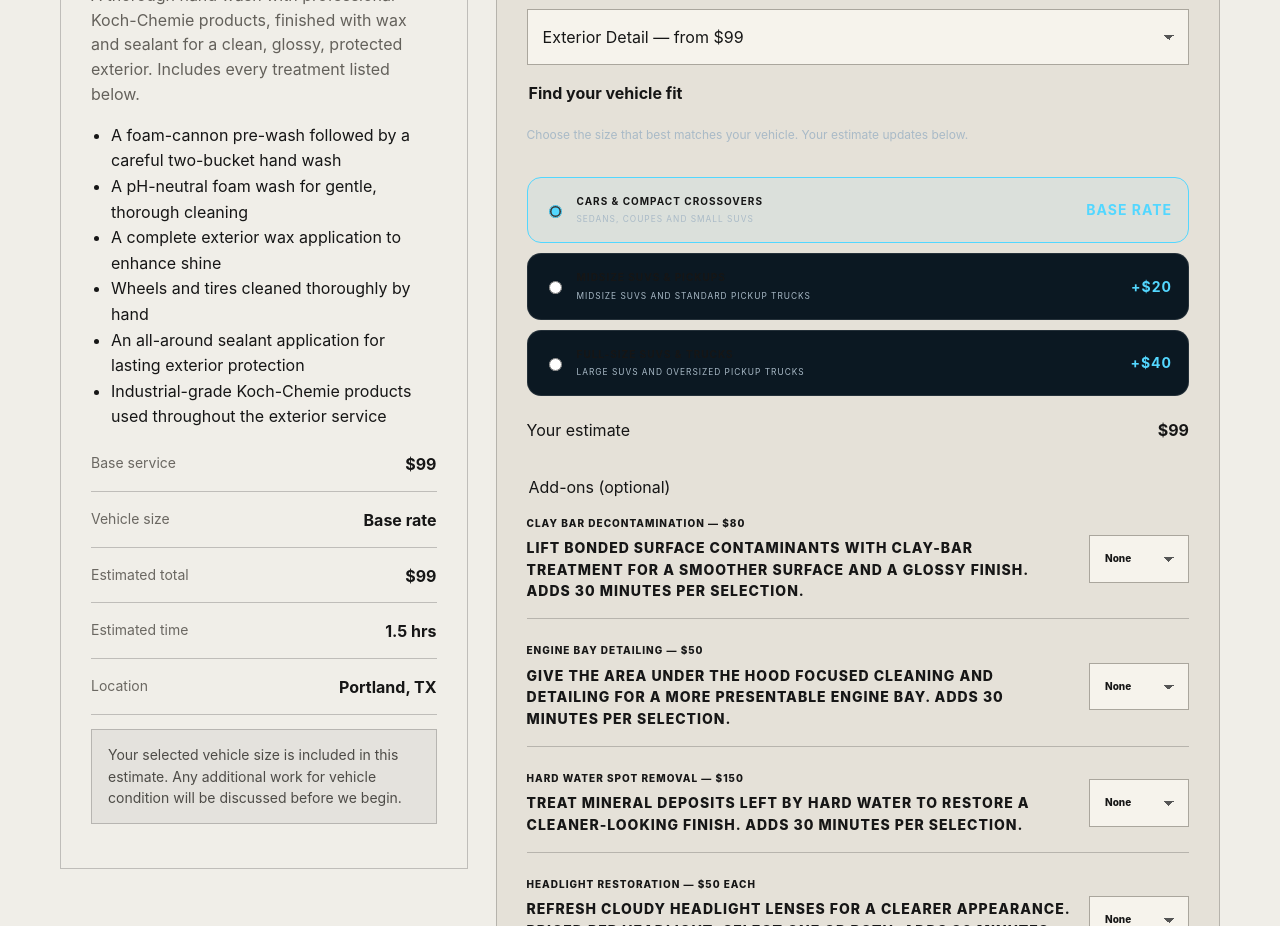
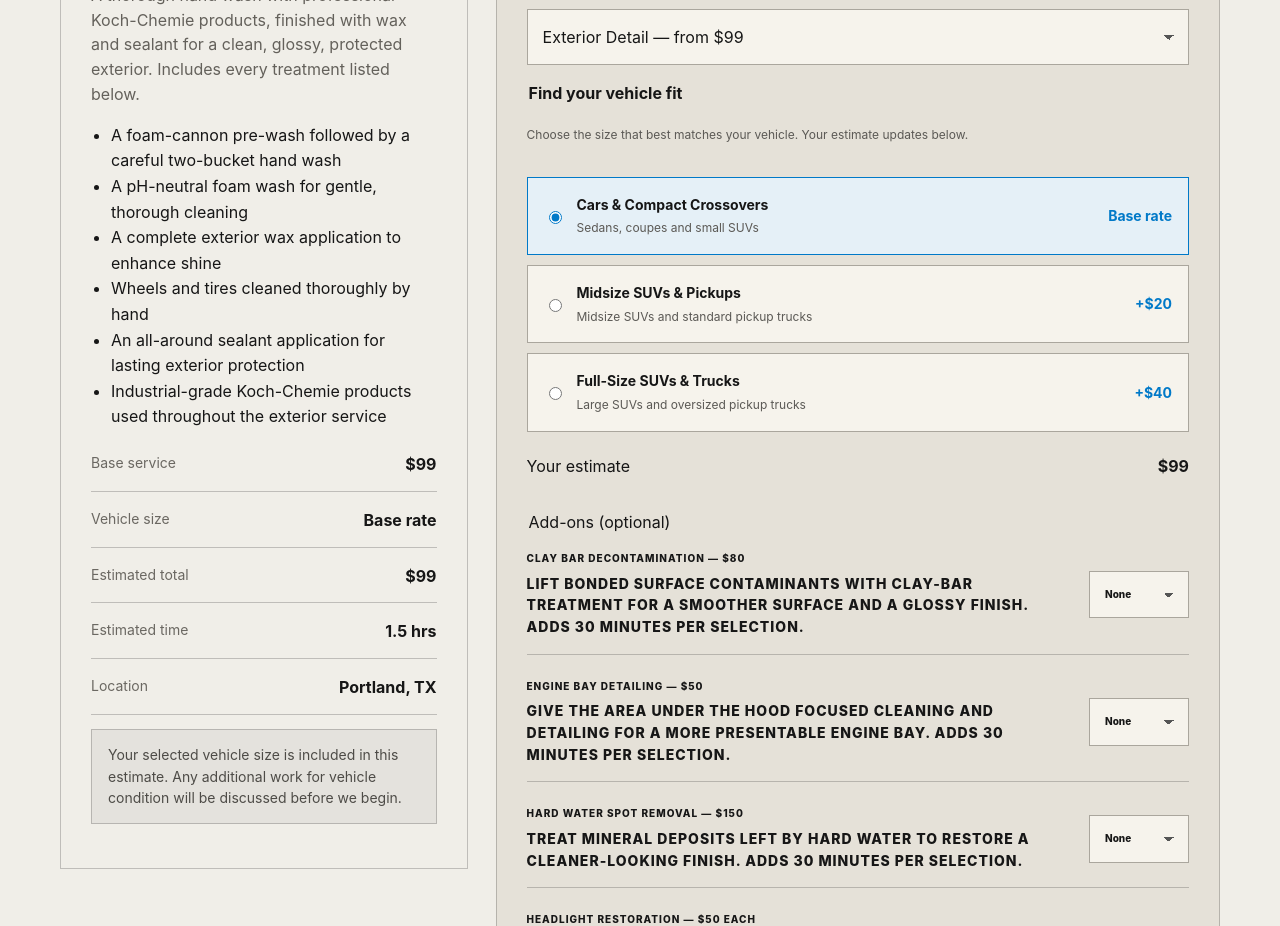
Before and after one commit to mattyaug/detailreal, a Next.js app: page /book in a window 1280 px wide. Shown: the part 780-1706 px from the top of the page. Built offline with nearby package versions, Linux system fonts and the light colour scheme.

Commit message:
Match vehicle selector contrast and typography to the light booking theme

```diff
--- a/app/globals.css
+++ b/app/globals.css
@@ -370,13 +370,14 @@ h3 { font-size: 23px; }
 .vehicle-size-field { border: 0; padding: 0; margin: 0; min-width: 0; }
 .vehicle-size-field legend { font-weight: 700; margin-bottom: 8px; }
 .vehicle-size-options { display: grid; gap: 10px; margin-top: 12px; }
-.vehicle-size-option { display: flex; align-items: center; gap: 12px; padding: 16px; border: 1px solid var(--line); border-radius: 14px; cursor: pointer; background: #0b1822; }
-.vehicle-size-option.selected { border-color: var(--accent); background: rgba(83,215,255,.07); }
-.vehicle-size-option:focus-within { outline: 2px solid var(--accent); outline-offset: 3px; }
-.vehicle-size-option input { flex: 0 0 auto; accent-color: var(--accent); }
+.field .vehicle-size-option { display: flex; align-items: center; gap: 12px; padding: 16px; border: 1px solid #aaa69d; border-radius: 0; cursor: pointer; background: #f6f3ec; color: var(--ink); text-transform: none; letter-spacing: normal; font-size: 14px; }
+.field .vehicle-size-option.selected { border-color: var(--brand-blue); background: #e5f0f7; }
+.vehicle-size-option:focus-within { outline: 2px solid var(--brand-blue); outline-offset: 3px; }
+.vehicle-size-option input { flex: 0 0 auto; accent-color: var(--brand-blue); }
 .vehicle-size-option span { flex: 1; min-width: 0; }
-.vehicle-size-option small { display: block; color: var(--muted); margin-top: 4px; font-weight: 400; }
-.vehicle-size-price { white-space: nowrap; color: var(--accent); font-size: 14px; }
+.vehicle-size-option small { display: block; color: #5b5955; font-size: 12px; margin-top: 4px; font-weight: 400; }
+.vehicle-size-price { white-space: nowrap; color: var(--brand-blue); font-size: 14px; }
+.vehicle-size-field .help { color: #5b5955; }
 .vehicle-size-total { display: flex; justify-content: space-between; gap: 12px; margin-top: 14px; }
 @media (max-width: 440px) { .vehicle-size-option { padding: 12px; gap: 8px; } .vehicle-size-option strong { font-size: 13px; } }
 .booking-row-actions [aria-pressed='true'] { outline: 2px solid currentColor; }
```
